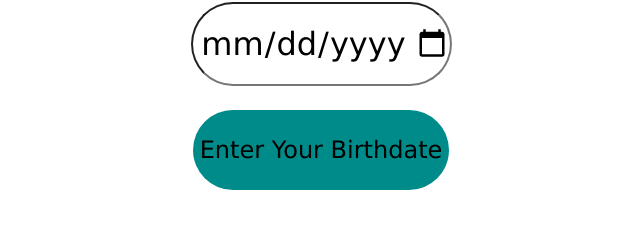
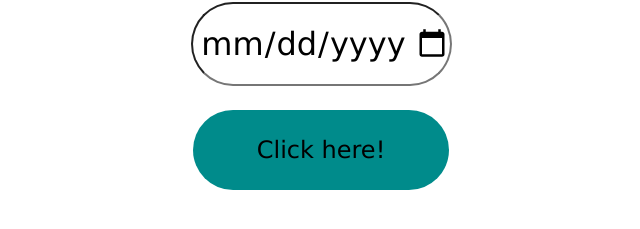
Before and after one commit to muhammadhasnain112/Date-Method, a plain HTML site: page index.html in a window 1280 px wide. Shown: the part 97-326 px from the top of the page, without its empty margins (319-959 px from the left). Drawn offline with Linux system fonts and the light colour scheme.

Commit message:
Age Calculator

```diff
--- a/index.html
+++ b/index.html
@@ -36,7 +36,7 @@
 <body>
     <h1>Age Calculator</h1>
     <input type="date" id="date">  <br>
-    <button onclick="calculateAge()">Enter Your Birthdate</button>
+    <button onclick="calculateAge()">Click here!</button>
 
     <p id="result"></p>
 
```
